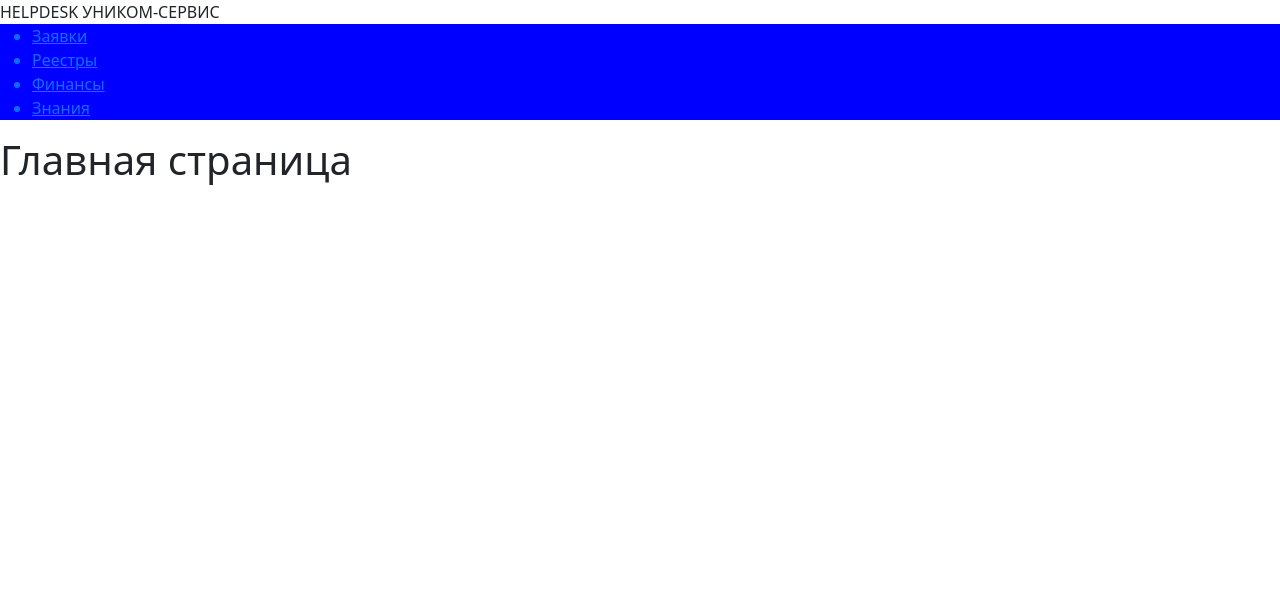
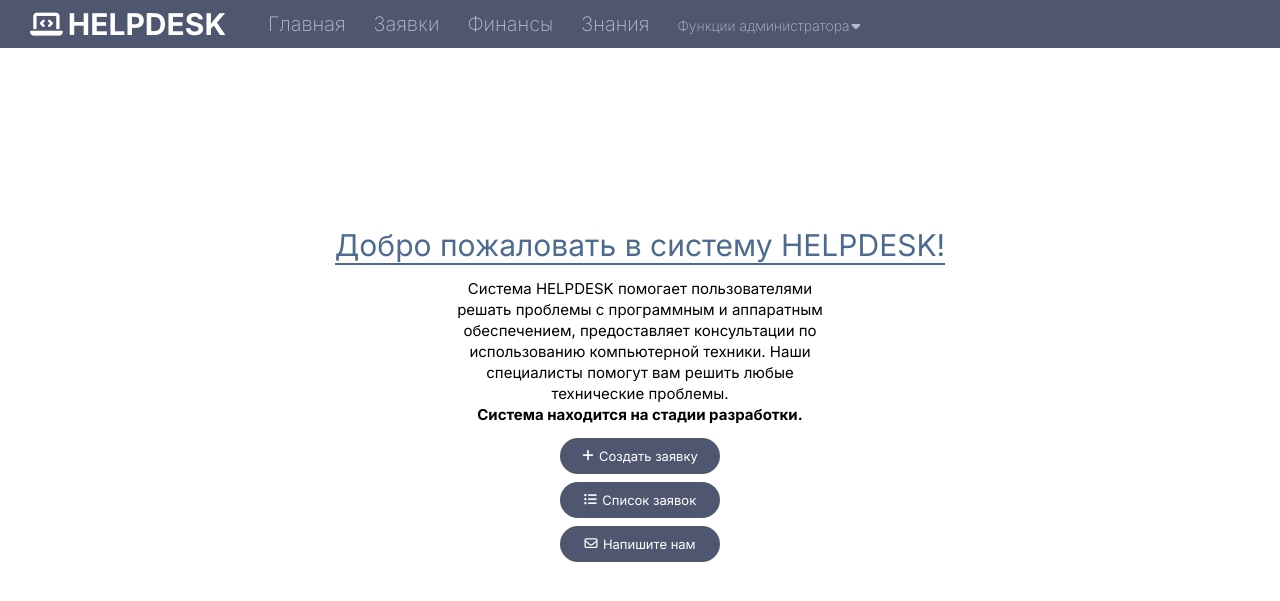
Before and after one commit to Coolpics127/helpdesk, a Django app: page / in a window 1280 px wide. Shown: the top 601 px of the page. Run offline with Django 5.2, Linux system fonts and the light colour scheme; some libraries are stand-ins or nearby versions.

Commit message:
Базовый внешний вид, начальная страница, без авторизации

```diff
--- a/helpdesk/main/models.py
+++ b/helpdesk/main/models.py
@@ -68,6 +68,7 @@ class Requests (models.Model):
     priority = models.ForeignKey(Priorities, blank=False, on_delete=models.CASCADE)
     status = models.ForeignKey(Statuses, blank=False, on_delete=models.CASCADE)
     date_completed = models.DateTimeField()
+    is_deleted = models.BooleanField(default=False)
 
     class Meta:
         db_table = 'Requests'
--- a/helpdesk/main/static/main/css/base.css
+++ b/helpdesk/main/static/main/css/base.css
@@ -1,5 +1,101 @@
 /* Таблица стилей для шаблона base_template */
 
-ul {
-  background-color: blue;
+body {    /* Тело страницы */
+  margin: 0;
 }
+
+nav {    /* Заливка фона верхнего меню */
+  background: #4F566F;
+}
+
+nav ul {    /* Укладывание элементов меню в строку и их выравнивание */
+  margin: 0px 0px 0px 200px;
+  list-style: none;
+}
+
+.menu_item {    /* Пункты меню */
+  display: inline-block;
+  padding: 12px 12px 12px 12px;
+  font-size: 20px;
+  font-family: 'Inter', sans-serif;
+  font-weight: 200;
+  color: white;
+  /* Начальная анимация пунктов меню */
+  opacity: 60%;
+  transition: all 0.3s ease;
+}
+
+.menu_item:hover {   /* Конечная анимация пунктов меню */
+  font-weight: 400;
+  opacity: 100%;
+}
+
+.h1 {    /* Надпись HelpDesk в меню */
+  float: left;
+  margin: 0px;
+  padding: 6px 30px 6px 30px;
+  font-size: 30px;
+  font-family: 'Inter', sans-serif;
+  font-weight: 700;
+  text-decoration:none;
+  color: white;
+}
+
+.main_logo {    /* Логотип возле надписи HelpDesk в меню */
+  padding-right: 5px;
+}
+
+.dropdown {
+  display: inline-block;
+  position: relative;
+  opacity: 60%;
+  transition: all 0.2s ease;
+}
+
+.dropdown:hover {
+  opacity: 100%
+}
+
+.dropdown_item {
+  padding: 12px 12px 12px 12px;
+  font-size: 14px;
+  font-family: 'Inter', sans-serif;
+  font-weight: 200;
+  border: none;
+  background: #4F566F;
+  color: white;
+  white-space: nowrap;
+}
+
+.dropdown_logo {
+  margin-left: 1%;
+}
+
+.dropdown_options {
+  display: none;
+  position: absolute;
+  overflow: auto;
+  border-radius: 15px;
+}
+
+.dropdown:hover .dropdown_options {
+  display: block;
+}
+
+.dropdown_list {
+  display: block;
+  color: black;
+  font-size: 13px;
+  font-family: 'Inter', sans-serif;
+  font-weight: 300;
+  text-align: center;
+  white-space: nowrap;
+  text-decoration: none;
+  padding: 10px 25px;
+  background-color: #ebebeb;
+  transition: all 0.1s ease;
+}
+
+.dropdown_list:hover {
+  background-color: #d4d4d4;
+}
--- /dev/null
+++ b/helpdesk/main/static/main/css/index.css
@@ -0,0 +1,56 @@
+.container {    /* Контейнер элементов на главной странице (для выравнивания по центру друг за другом) */
+  display: flex;
+  flex-direction: column;
+  justify-content: center;
+  align-items: center;
+}
+
+.title {    /* Заголовок страницы */
+  margin-top: 14%;
+  margin-bottom: 1%;
+  font-size: 30px;
+  font-family: 'Inter', sans-serif;
+  font-weight: 400;
+  color: #4d6a8f;
+  border-bottom: 2px #4d6a8f solid;
+}
+
+.index_text_block {     /* Текстовый блок ниже заголовка */
+  text-align: center;
+  font-size: 15px;
+  font-family: 'Inter', sans-serif;
+  font-weight: 400;
+  width: 30%;
+  line-height: 140%;
+  margin-bottom: 1%;
+}
+
+.index_button {   /* Кнопка "создать заявку" */
+  border: none;
+  margin-bottom: 5%;
+  padding: 10px 25px;
+  text-align: center;
+  font-family: 'Inter', sans-serif;
+  font-weight: 400;
+  text-decoration: none;
+  white-space: nowrap;
+  background-color: #4F566F;
+  color: white;
+  font-size: 13px;
+  border-radius: 30px;
+  /* Настройки контейнера кнопки для выравнивания надписи и значка на кнопке посередине */
+  display: flex;
+  flex-direction: row;
+  align-items: center;
+  justify-content: center;
+  /* Настройки анимации при наведении на кнопку */
+  transition: all 0.1s ease;
+}
+
+.index_button:hover {    /* Конечная анимация при наведении на кнопку */
+  background-color: #4CAF50;
+}
+
+.logo_on_button {   /* Значок на кнопке */
+  padding-right:5%;
+}
--- a/helpdesk/main/templates/main/base_template.html
+++ b/helpdesk/main/templates/main/base_template.html
@@ -6,38 +6,50 @@
 
 <!-- Стандартное наполнение файла HTML с примененной кодировкой и подстройкой под разрешение экрана-->
 <!doctype html>
-<html lang="en">
+<html lang="ru">
 <head>
     <meta charset="UTF-8">
     <meta name="viewport"
           content="width=device-width, user-scalable=no, initial-scale=1.0, maximum-scale=1.0, minimum-scale=1.0">
     <meta http-equiv="X-UA-Compatible" content="ie=edge">
 
-    <!-- Блок заполнения названия страницы -->
-    <title>{% block title %}{% endblock %}</title>
+   <!-- Подключение шрифта Inter -->
+    <link rel="preconnect" href="https://fonts.googleapis.com">
+    <link rel="preconnect" href="https://fonts.gstatic.com" crossorigin>
+    <link href="https://fonts.googleapis.com/css2?family=Inter:wght@100..900&display=swap" rel="stylesheet">
 
-    <!-- Подключение Bootstrap -->
-    <link href="https://cdn.jsdelivr.net/npm/bootstrap@5.3.3/dist/css/bootstrap.min.css" rel="stylesheet" integrity="sha384-QWTKZyjpPEjISv5WaRU9OFeRpok6YctnYmDr5pNlyT2bRjXh0JMhjY6hW+ALEwIH" crossorigin="anonymous">
+    <!-- Подключение иконок FontAwesome -->
+    <script src="https://kit.fontawesome.com/a4664540f4.js" crossorigin="anonymous"></script>
 
     <!-- Подключение стилей CSS -->
     <link rel="stylesheet" href="{% static 'main/css/base.css' %}">
 
+    <!-- Подключение дополнительных стилей CSS для страниц -->
+    {% block additional_css %}{% endblock %}
+
+    <!-- Блок заполнения названия страницы -->
+    <title>{% block title %}{% endblock %}</title>
+
 </head>
 <body>
-    <aside>
-        <span class="title">HELPDESK</span>
-        <span class="subtitle">УНИКОМ-СЕРВИС</span>
+   <a href="{% url 'index' %}" class="h1"><i class="fa-solid fa-laptop-code fa-sm main_logo"></i>HELPDESK</a>
+    <nav>
+
         <ul>
-            <a href=""><li>Заявки</li></a>
-            <a href=""><li>Реестры</li></a>
-            <a href=""><li>Финансы</li></a>
-            <a href=""><li>Знания</li></a>
+            <a href="{% url 'index' %}"><li class="menu_item">Главная</li></a>
+            <a href="{% url 'request' %}"><li class="menu_item">Заявки</li></a>
+            <a href=""><li class="menu_item">Финансы</li></a>
+            <a href=""><li class="menu_item">Знания</li></a>
+            <div class="dropdown">
+                <button class="dropdown_item">Функции администратора<i class="fa fa-caret-down dropdown_logo"></i></button>
+                <div class="dropdown_options">
+                    <a href="{% url 'users' %}" class="dropdown_list">Настройки пользователей</a>
+                    <a href="#" class="dropdown_list">Должности и подразделения</a>
+                </div>
+            </div>
         </ul>
-    </aside>
-
-    <main>
+    </nav>
         {% block main %}
         {% endblock %}
-    </main>
 </body>
 </html>
--- a/helpdesk/main/templates/main/index.html
+++ b/helpdesk/main/templates/main/index.html
@@ -2,11 +2,28 @@
 
 <!-- Объявление шаблона, в который будут подставляться данные -->
 {% extends 'main/base_template.html' %}
+{% load static %}
+
+<!-- Подключение дополнительного CSS -->
+{% block additional_css %}
+<link rel="stylesheet" href="{% static 'main/css/index.css' %}" xmlns="http://www.w3.org/1999/html">
+{% endblock %}
 
 <!-- Заголовок страницы -->
 {% block title %}Главная страница{% endblock %}
 
 <!-- Текст на странице -->
 {% block main %}
-<h1>Главная страница</h1>
+<div class="container">
+<div class="title">Добро пожаловать в систему HELPDESK!</div>
+
+    <div class="index_text_block">Система HELPDESK помогает пользователями решать проблемы с программным и аппаратным обеспечением, предоставляет консультации по использованию компьютерной техники. Наши специалисты помогут вам решить любые технические проблемы.
+        <br><b>Система находится на стадии разработки.</b></div>
+    <div class="index_buttons">
+        <a href="" class="index_button"><i class="fa-solid fa-plus logo_on_button"></i>Создать заявку</a>
+        <a href="{% url 'request' %}" class="index_button"><i class="fa-solid fa-list-ul logo_on_button"></i>Список заявок</a>
+        <a href="" class="index_button"><i class="fa-regular fa-envelope logo_on_button"></i>Напишите нам</a>
+
+    </div>
+</div>
 {% endblock %}
--- a/helpdesk/main/urls.py
+++ b/helpdesk/main/urls.py
@@ -4,5 +4,7 @@ from . import views # Импорт файла с методами вывода
 # При открытии корневой страницы сайта выполнится метод
 # views.index выводящий пользователю главную страницу сайта
 urlpatterns = [
-    path('', views.index)
+    path('', views.index, name='index'),
+    path('request', views.request_list, name='request'),
+    path('users', views.user_list, name='users'),
 ]
--- a/helpdesk/main/views.py
+++ b/helpdesk/main/views.py
@@ -3,3 +3,10 @@ from django.shortcuts import render
 # Метод, который открывает (рендерит) страницу index.html
 def index(request):
     return render(request, 'main/index.html')
+
+# Метод, который открывает (рендерит) страницу с заявками req_page.html
+def request_list(request):
+    return render(request, 'main/req_page.html')
+
+def user_list(request):
+    return render(request, 'main/user_list.html')
```
Also changed, not shown: helpdesk/main/templates/main/req_page.html (added, +12 -0 lines), helpdesk/main/templates/main/user_list.html (added, +12 -0 lines), helpdesk/main/migrations/0001_initial.py (deleted), helpdesk/main/migrations/0002_alter_divisions_options_alter_jobs_options_and_more.py (deleted), helpdesk/main/migrations/0003_alter_requests_date_completed_and_more.py (deleted), helpdesk/main/migrations/0004_alter_divisions_options_alter_jobs_options_and_more.py (deleted).
